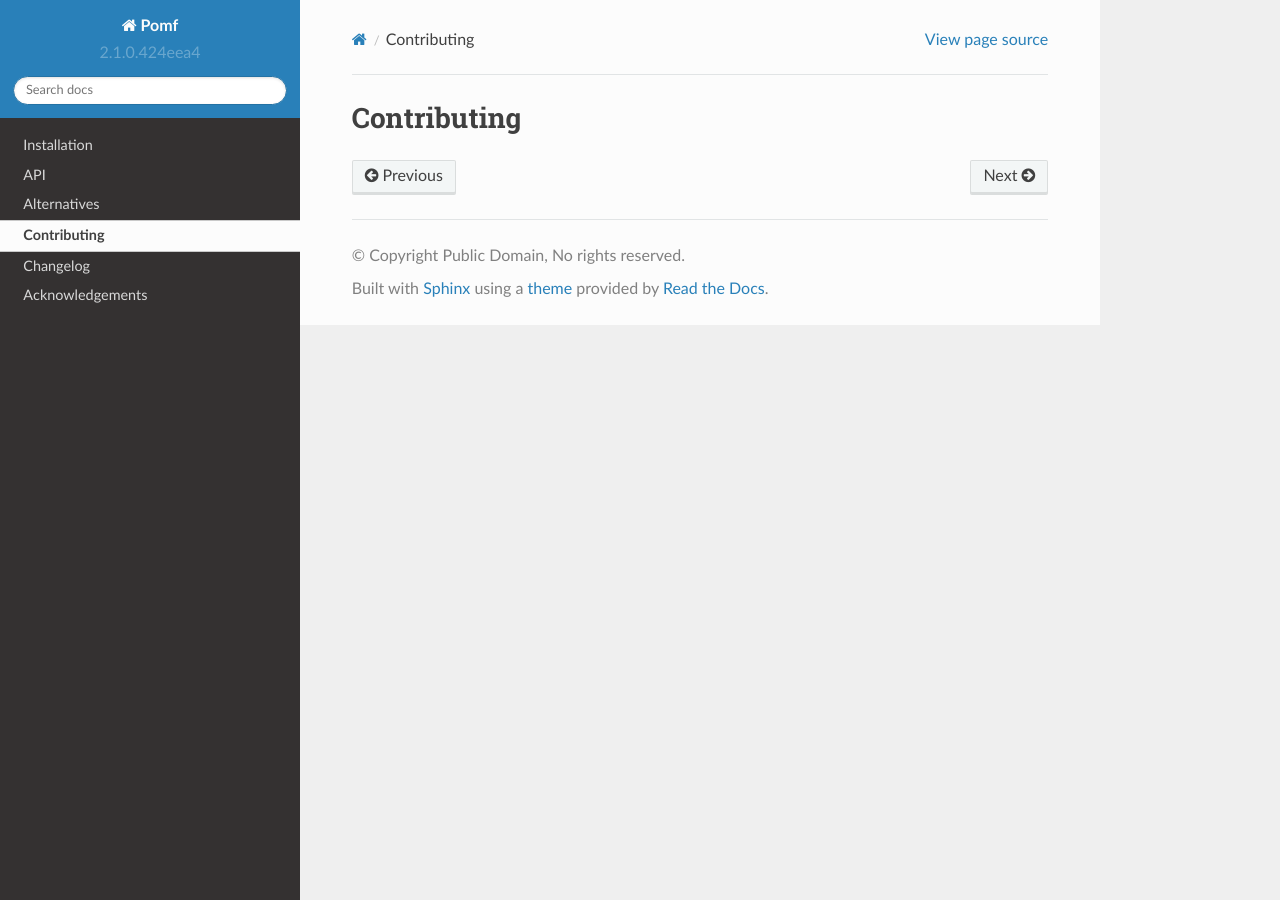
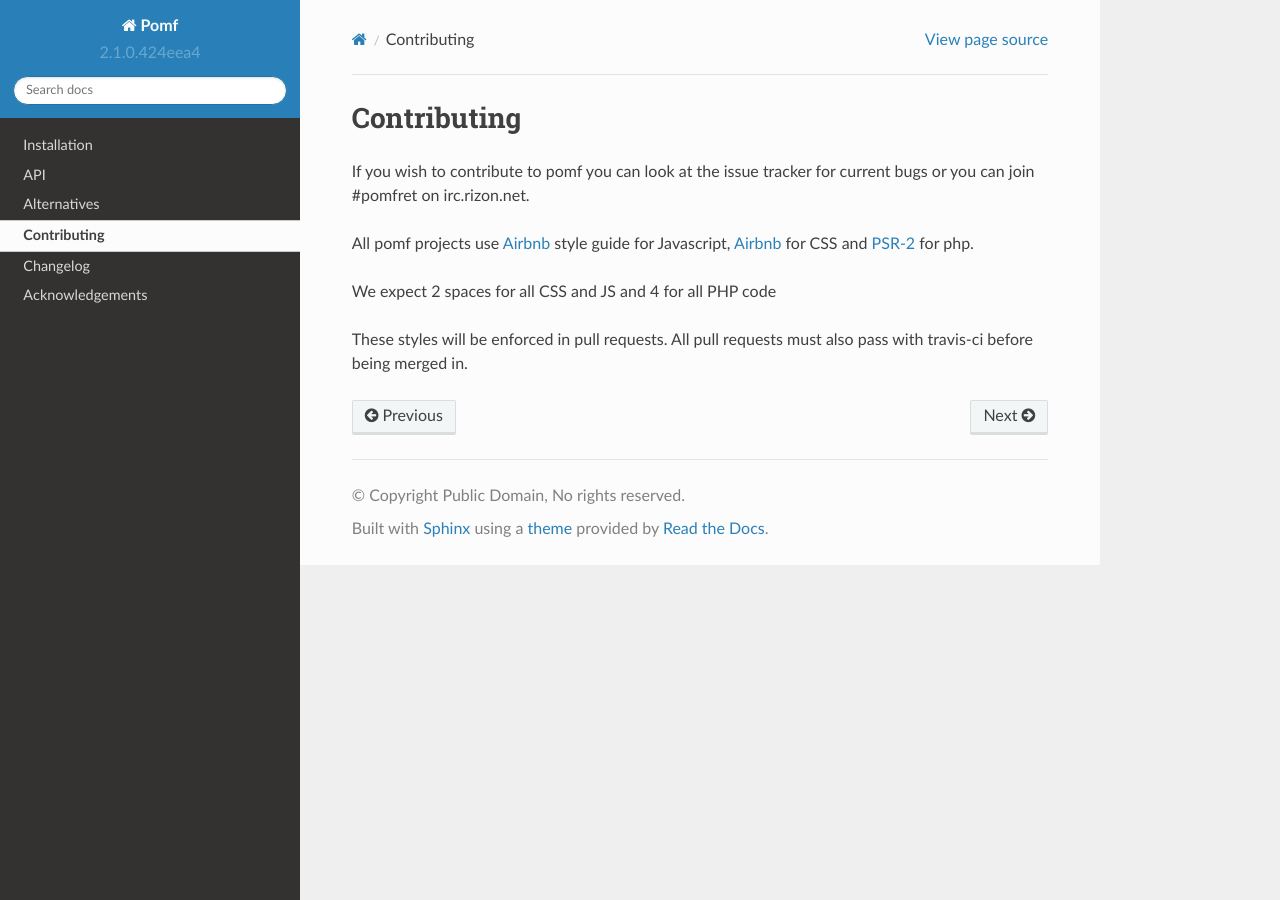
Before and after one commit to Flandre-X/docs, a Sphinx documentation site: the page built from source/contributing.rst, in a window 1280 px wide. Built offline with Sphinx 7.4.7 and the Read the Docs theme 2.0.0, drawn with Linux system fonts in a browser that asks for light colours; pages that are not in the unit, such as notebooks, are missing from menus.

Commit message:
Begin writing contributing guide

```diff
--- a/source/contributing.rst
+++ b/source/contributing.rst
@@ -1,2 +1,13 @@
 Contributing
 =============
+
+If you wish to contribute to pomf you can look at the issue tracker for current bugs or
+you can join #pomfret on irc.rizon.net.
+
+All pomf projects use `Airbnb <https://github.com/airbnb/javascript>`_ style guide for Javascript,
+`Airbnb <https://github.com/airbnb/css>`_ for CSS and `PSR-2 <www.php-fig.org/psr/psr-2/>`_ for php.
+
+We expect 2 spaces for all CSS and JS and 4 for all PHP code
+
+These styles will be enforced in pull requests. All pull requests must also pass with
+travis-ci before being merged in.
```
